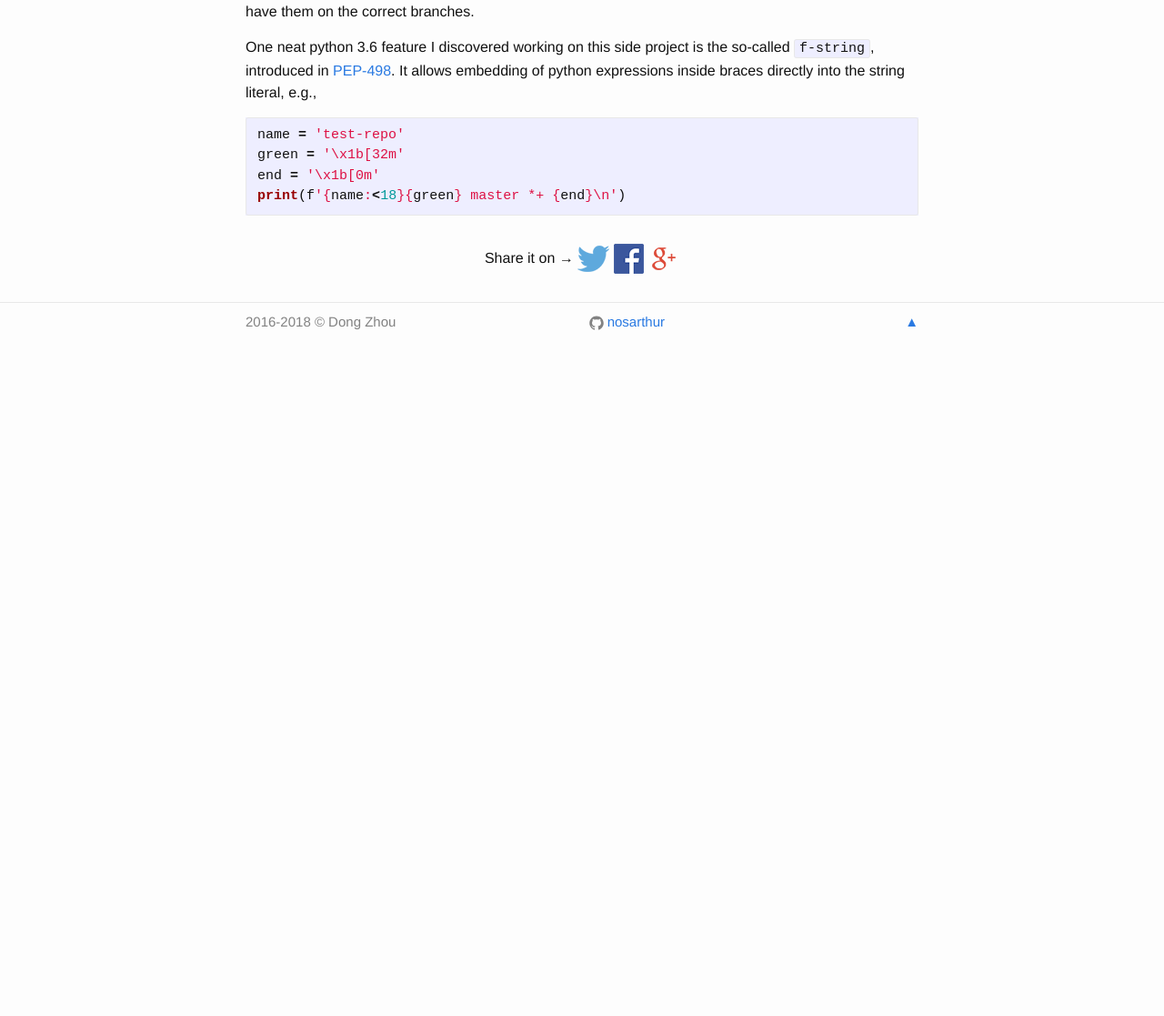
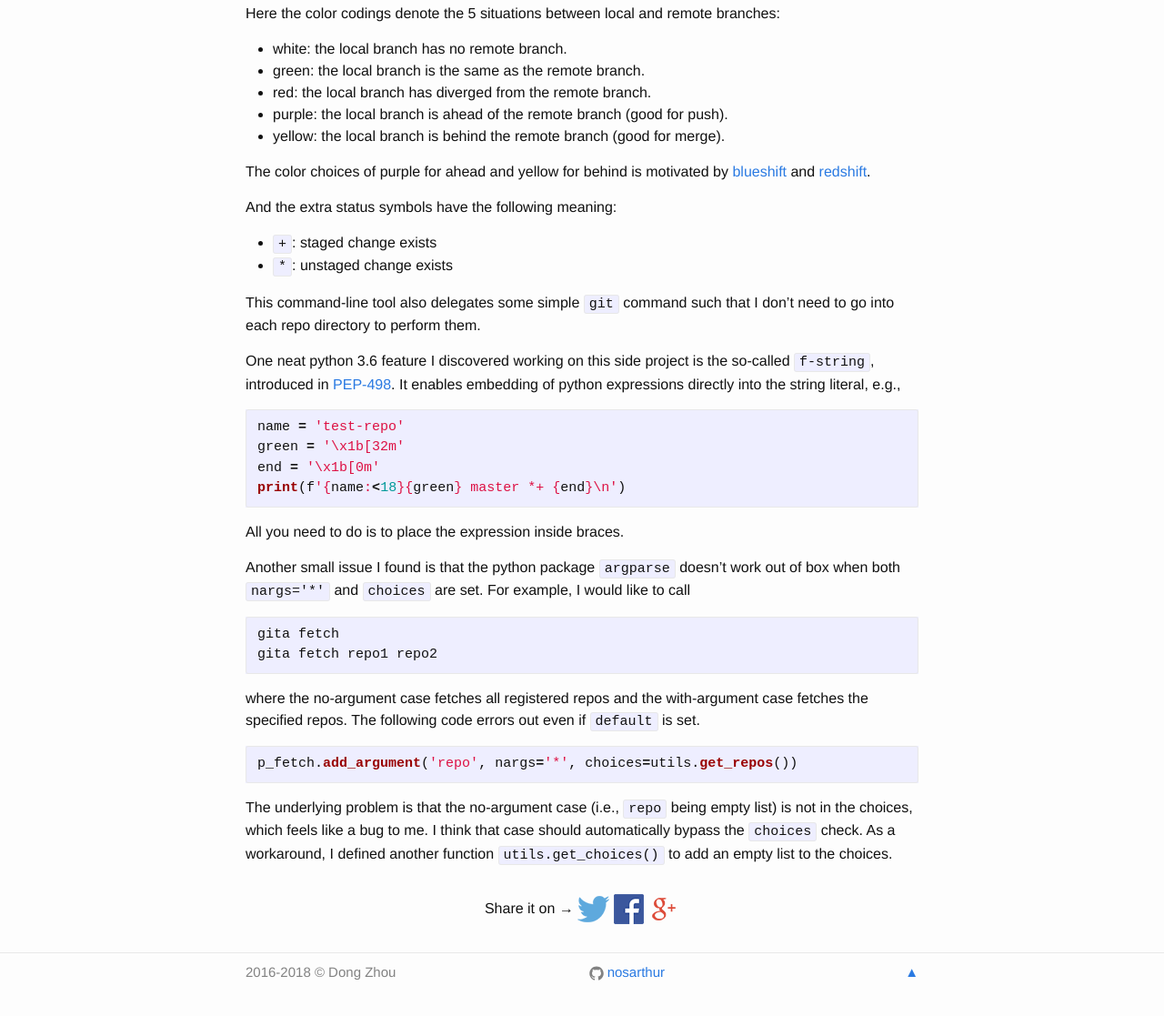
Before and after one commit to nosarthur/nosarthur.github.io, a Jekyll site: the page built from _posts/2018-02-16-gita.md, in a window 1280 px wide and 1400 px high, scrolled down 321 px. Shown: the part 280-1397 px from the top of the window at 91% size. Built offline with Jekyll 4.4.1, drawn with Linux system fonts in a browser that asks for light colours; comment, search, counter and statistics services are not loaded; before the commit the page ends 1006 px from its top, so only the background shows below that; some of the changed text lies outside the part shown; grey boxes are pictures that could not be loaded.

Commit message:
edit gita

````diff
--- a/_posts/2018-02-16-gita.md
+++ b/_posts/2018-02-16-gita.md
@@ -7,16 +7,32 @@ comments: true
 tags: [python, git]
 ---
 
-Recently I wrote a small command-line tool to view multiple git repos side by side.
+Recently I wrote a small command-line tool called `gita` to view multiple git repos side by side.
 The source code can be accessed [here on github](https://github.com/nosarthur/gita).
-Its main functionality is shown in the screenshot below
+Its motivation is that I need to compile multiple repos against each other and it is critical to have them on the correct branches.
+A screenshot is shown below
 
 ![screenshot](https://github.com/nosarthur/gita/raw/master/screenshot.png "screenshot")
 
-The motivation of this tool is that I need to compile multiple repos against each other and it is critical to have them on the correct branches.
+Here the color codings denote the 5 situations between local and remote branches:
+
+* white: the local branch has no remote branch.
+* green: the local branch is the same as the remote branch.
+* red: the local branch has diverged from the remote branch.
+* purple: the local branch is ahead of the remote branch (good for push).
+* yellow: the local branch is behind the remote branch (good for merge).
+
+The color choices of purple for ahead and yellow for behind is motivated by [blueshift](https://en.wikipedia.org/wiki/Blueshift) and [redshift](https://en.wikipedia.org/wiki/Redshift).
+
+And the extra status symbols have the following meaning:
+
+* `+`: staged change exists
+* `*`: unstaged change exists
+
+This command-line tool also delegates some simple `git` command such that I don't need to go into each repo directory to perform them.
 
 One neat python 3.6 feature I discovered working on this side project is the so-called `f-string`, introduced in [PEP-498](https://www.python.org/dev/peps/pep-0498/).
-It allows embedding of python expressions inside braces directly into the string literal, e.g.,
+It enables embedding of python expressions directly into the string literal, e.g.,
 
 ```python
 name = 'test-repo'
@@ -24,3 +40,25 @@ green = '\x1b[32m'
 end = '\x1b[0m'
 print(f'{name:<18}{green} master *+ {end}\n')
 ```
+
+All you need to do is to place the expression inside braces.
+
+Another small issue I found is that the python package `argparse` doesn't work out of box when both `nargs='*'` and `choices` are set.
+For example, I would like to call
+
+```
+gita fetch
+gita fetch repo1 repo2
+```
+
+where the no-argument case fetches all registered repos and the with-argument case fetches the specified repos.
+The following code errors out even if `default` is set.
+
+```python
+p_fetch.add_argument('repo', nargs='*', choices=utils.get_repos())
+```
+
+The underlying problem is that the no-argument case (i.e., `repo` being empty list) is not in the choices,
+ which feels like a bug to me.
+I think that case should automatically bypass the `choices` check.
+As a workaround, I defined another function `utils.get_choices()` to add an empty list to the choices.
````
